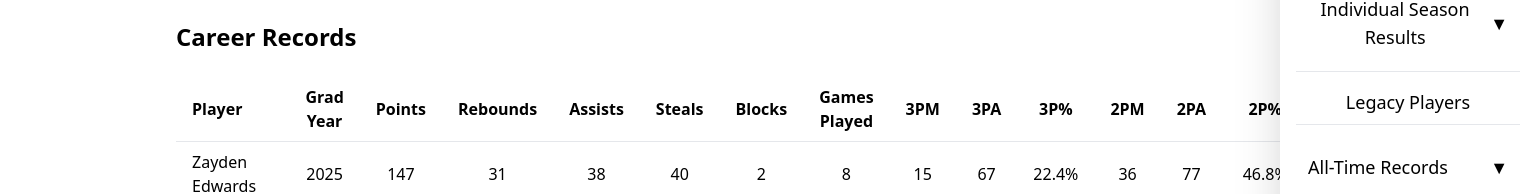
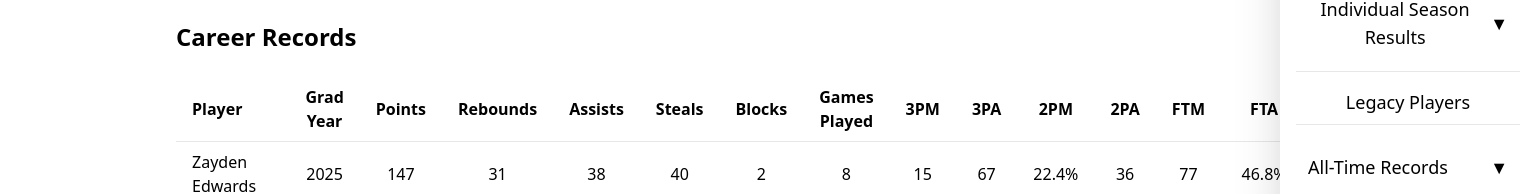
Before and after one commit to newonda1/st-andrews-basketball, a React (Vite) app: page /records/career in a window 1280 px wide. Shown: the part 199-393 px from the top of the page, 1520 px wide, since content can reach past the window. Built offline with nearby package versions, Linux system fonts and the light colour scheme.

Commit message:
Update CareerRecords.jsx

```diff
--- a/src/CareerRecords.jsx
+++ b/src/CareerRecords.jsx
@@ -97,13 +97,10 @@ function CareerRecords() {
             <th className="px-4 py-2 cursor-pointer" onClick={() => handleSort('GamesPlayed')}>Games Played</th>
             <th className="px-4 py-2 cursor-pointer" onClick={() => handleSort('3PM')}>3PM</th>
             <th className="px-4 py-2 cursor-pointer" onClick={() => handleSort('3PA')}>3PA</th>
-            <th className="px-4 py-2 cursor-pointer" onClick={() => handleSort('3P%')}>3P%</th>
             <th className="px-4 py-2 cursor-pointer" onClick={() => handleSort('2PM')}>2PM</th>
             <th className="px-4 py-2 cursor-pointer" onClick={() => handleSort('2PA')}>2PA</th>
-            <th className="px-4 py-2 cursor-pointer" onClick={() => handleSort('2P%')}>2P%</th>
             <th className="px-4 py-2 cursor-pointer" onClick={() => handleSort('FTM')}>FTM</th>
             <th className="px-4 py-2 cursor-pointer" onClick={() => handleSort('FTA')}>FTA</th>
-            <th className="px-4 py-2 cursor-pointer" onClick={() => handleSort('FT%')}>FT%</th>
 
           </tr>
         </thead>
```
